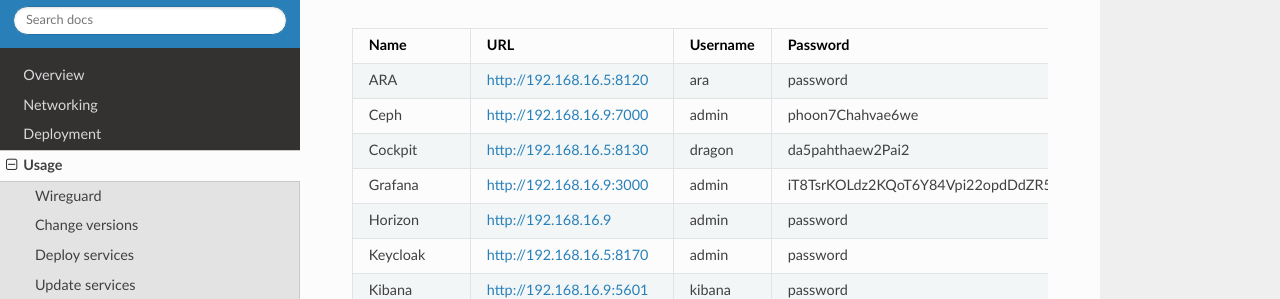
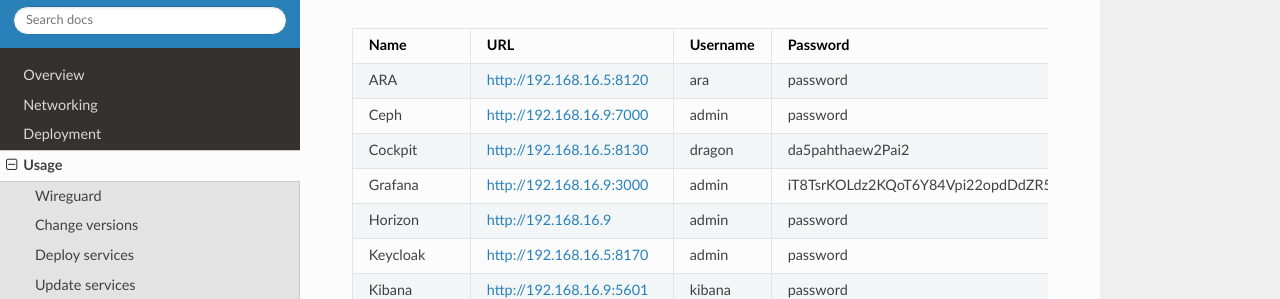
Before and after one commit to osism/testbed, a Sphinx documentation site: the page built from docs/source/usage.rst, in a window 1280 px wide and 900 px high, scrolled down 6864 px. Shown: the part 152-451 px from the top of the window. Built offline with Sphinx 7.4.7 and the Read the Docs theme 2.0.0, drawn with Linux system fonts in a browser that asks for light colours.

Commit message:
Change Ceph dashboard password to password
Partial: #894
Signed-off-by: Dr. Jens Harbott <harbott@osism.tech>

```diff
--- a/docs/source/usage.rst
+++ b/docs/source/usage.rst
@@ -349,7 +349,7 @@
             <td>Ceph</td>
             <td><a href="http://192.168.16.9:7000" target="_blank">http://192.168.16.9:7000</a></td>
             <td>admin</td>
-            <td>phoon7Chahvae6we</td>
+            <td>password</td>
          </tr>
          <tr class="row-even">
             <td>Cockpit</td>
```
Also changed, not shown: 1 other file.
